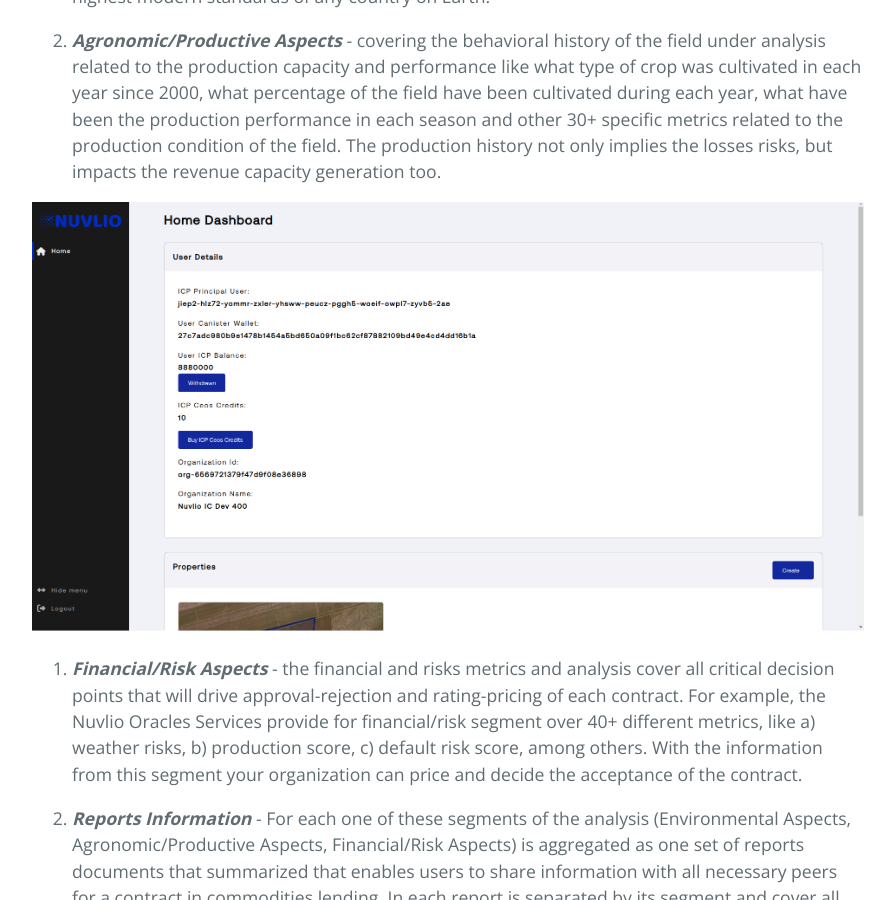
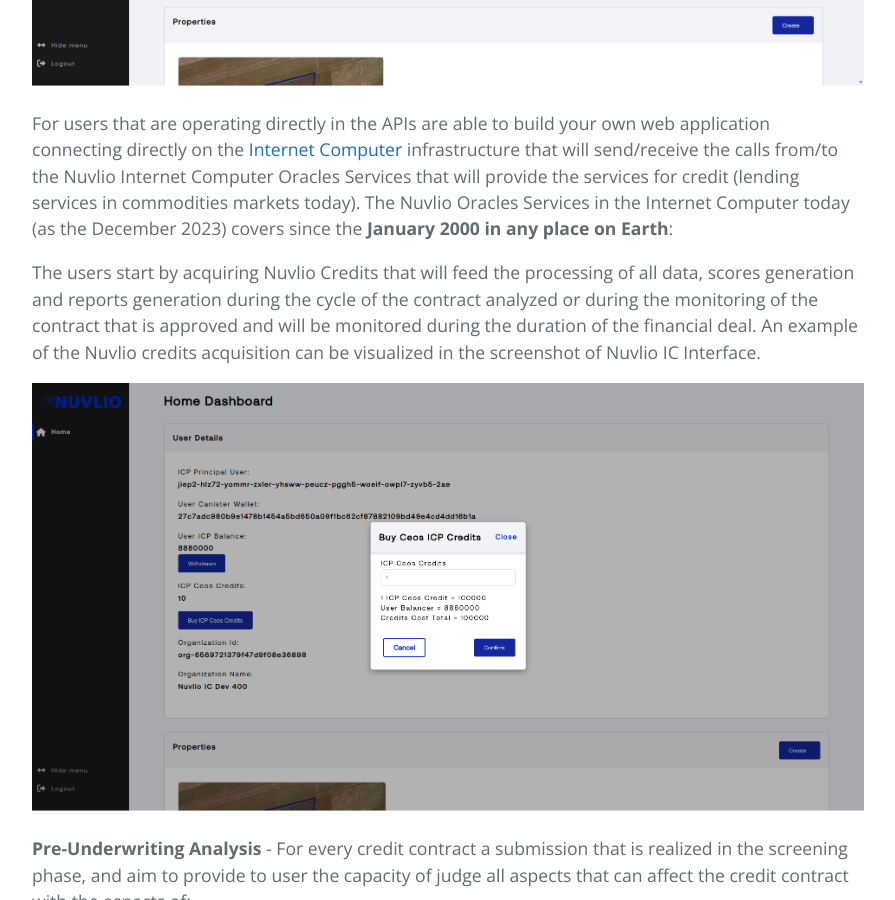
Before and after one commit to Nuvlio/ic-nuvlio.github.io, a Jekyll site: the page built from index.md, in a window 1280 px wide and 900 px high, scrolled down 1257 px. Shown: the whole window, without its empty margins (192-1087 px from the left). Built offline with Jekyll 4.4.1, drawn with Linux system fonts in a browser that asks for light colours; our own code applies the rules of GitHub Pages for plain Markdown files.

Commit message:
First commit 10
Signed-off-by: geosdev <geo@agryo.com>

```diff
--- a/index.md
+++ b/index.md
@@ -23,14 +23,26 @@
 The Nuvlio Oracles Services offer a simple and easy to use directly on the API level or using the Nuvlio Infrastructure
 web interface.
 
+![]({{"assets/images/ic_oracle_user_dashboard.png" | relative_url }} )
+
 For users that are operating directly in the APIs are able to build your own web application connecting directly on the
 <a href="https://internetcomputer.org/" target="_blank" rel="noopener noreferrer">Internet Computer</a>
 infrastructure that will send/receive the calls from/to the Nuvlio Internet Computer Oracles Services that will provide
 the services for credit (lending services in commodities markets today). The Nuvlio Oracles Services in the
 Internet Computer today (as the December 2023) covers since the **January 2000 in any place on Earth**:
 
+The users start by acquiring Nuvlio Credits that will feed the processing of all data, scores generation and
+reports generation during the cycle of the contract analyzed or during the monitoring of the contract that is
+approved and will be monitored during the duration of the financial deal. An example of the Nuvlio credits
+acquisition can be visualized in the screenshot of Nuvlio IC Interface.
+
+![Nuvlio IC Interface]({{"assets/images/ic_oracle_credits_acquisition.png" | relative_url }} )
+
+
 **Pre-Underwriting Analysis** - For every credit contract a submission that is realized in the screening phase,
 and aim to provide to user the capacity of judge all aspects that can affect the credit contract with the aspects of:
+
+![]({{"assets/images/ic_oracle_property_submission.png" | relative_url }} )
 
 1. **_Environmental Aspects_** - the history of the field under analysis of land use, land cover change, deforestation,
 fires presence, flood risks, conflict with forests and other environmental metrics. This metrics enable for your
@@ -41,8 +53,6 @@
 the field have been cultivated during each year, what have been the production performance in each season and other
 30+ specific metrics related to the production condition of the field. The production history not only implies the
 losses risks, but impacts the revenue capacity generation too.
-
-![]({{"assets/images/ic_oracle_user_dashboard.png" | relative_url }} )
 
 3. **_Financial/Risk Aspects_** - the financial and risks metrics and analysis cover all critical decision points that
 will drive approval-rejection and rating-pricing of each contract. For example, the Nuvlio Oracles Services provide for
@@ -55,6 +65,9 @@
 enables users to share information with all necessary peers for a contract in commodities lending. In each report is
 separated by its segment and cover all the metrics, visualizations and scores that drive the decision of that particular
 a segment.
+
+![]({{"assets/images/ic_oracle_property_dashboard.png" | relative_url }} )
+
 
 **During the Cycle of Contract Analysis** - For each contract analyzed and approved in the **Pre-Underwriting Analysis**
 continue to be monitored and analyzed during the cycle of the contract (in commodities typically between 6 and 18 months)
```
